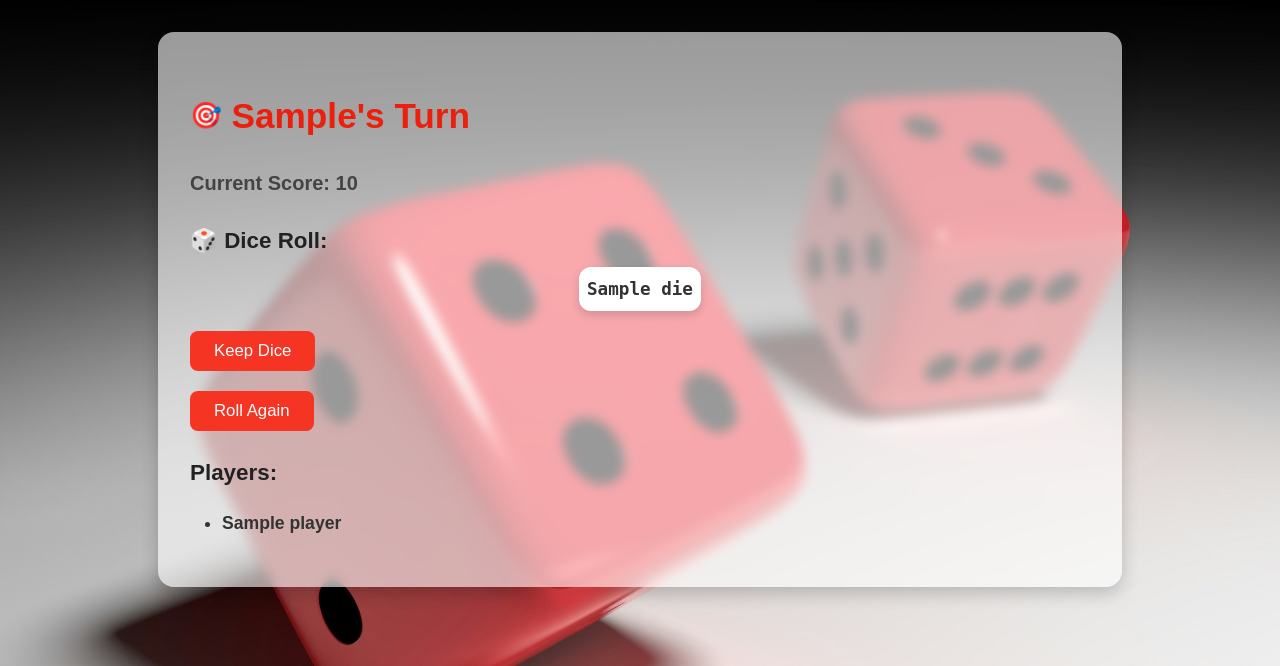
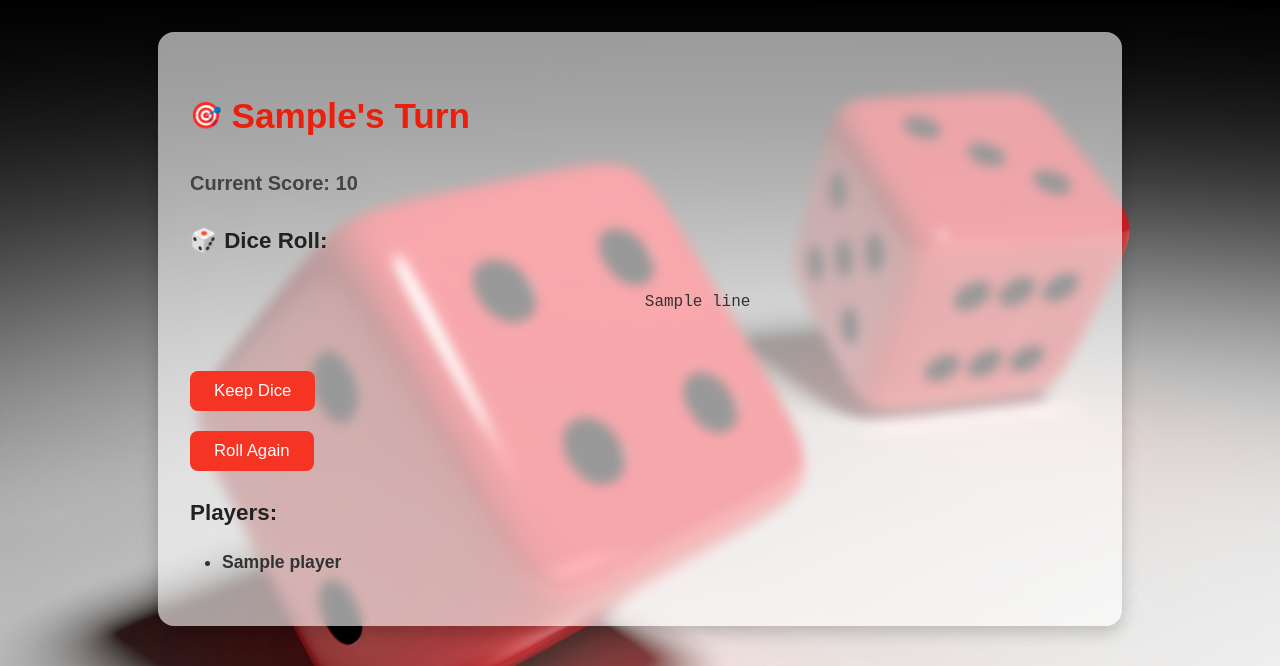
Before and after one commit to realmattimatt/farkle-dice-challenge, a Flask app: template templates/game.html in a window 1280 px wide. Shown: the top 666 px of the page. Run offline with Flask 3, Linux system fonts and the light colour scheme; the template is opened without the code that fills it: most values are stand-ins (such as "Sample title", 1, 10 or a date in 2020).

Commit message:
Fixed multiple looks of the game play

```diff
--- a/Farkle_v3_animate.py
+++ b/Farkle_v3_animate.py
@@ -423,4 +423,4 @@ def show_scoreboard(players):
     print(totals)
 
 
-roll_dice()
+# roll_dice() Used for command line testing
--- a/app.py
+++ b/app.py
@@ -1,27 +1,76 @@
 from flask import Flask, render_template, request, redirect, url_for, session
 import random
 from collections import Counter
+from Farkle_v3_animate import Analyzer
 
 app = Flask(__name__)
-app.secret_key = "your_secret_key"  # Required for session management
+app.secret_key = "your_secret_key"
 
-# Scorer class (same as you had before)
+# 🎯 Dice drawing dictionary
+dice_drawing = {
+    1: ("┌─────────┐", "│         │", "│    ○    │", "│         │", "└─────────┘"),
+    2: ("┌─────────┐", "│  ○      │", "│         │", "│      ○  │", "└─────────┘"),
+    3: ("┌─────────┐", "│  ○      │", "│    ○    │", "│      ○  │", "└─────────┘"),
+    4: ("┌─────────┐", "│  ○   ○  │", "│         │", "│  ○   ○  │", "└─────────┘"),
+    5: ("┌─────────┐", "│  ○   ○  │", "│    ○    │", "│  ○   ○  │", "└─────────┘"),
+    6: ("┌─────────┐", "│  ○   ○  │", "│  ○   ○  │", "│  ○   ○  │", "└─────────┘"),
+}
+
+# ✅ Scoring logic
 class Scorer:
     @staticmethod
     def calculate_score(dice):
         counts = Counter(dice)
-        values = list(counts.values())
         score = 0
-
         for num, count in counts.items():
             if count >= 3:
                 score += 1000 if num == 1 else num * 100
-                counts[num] -= 3
-
-        score += counts[1] * 100
-        score += counts[5] * 50
+                count -= 3
+            if num == 1:
+                score += count * 100
+            elif num == 5:
+                score += count * 50
         return score
 
+# 🎲 Main dice roll route
+@app.route("/roll_dice", methods=["POST"])
+def roll_dice():
+    players = session.get("players")
+    scores = session.get("scores")
+    current = session.get("current_player", 0)
+
+    # Roll dice
+    dice_roll = [random.randint(1, 6) for _ in range(6)]
+    scoring_dice = Analyzer.get_scoring_dice(dice_roll)
+    roll_score = Scorer.calculate_score(scoring_dice)
+
+    # 🎨 Draw ASCII dice
+    dice_faces = [dice_drawing[val] for val in dice_roll]
+    merged_faces = ["  ".join(row) for row in zip(*dice_faces)]
+
+    # Update player score
+    scores[current] += roll_score
+    session["scores"] = scores
+
+    return render_template(
+        "game.html",
+        current_player=players[current],
+        current_score=scores[current],
+        dice=dice_roll,
+        scoring_dice=scoring_dice,
+        score=roll_score,
+        dice_faces=merged_faces
+    )
+
+
+@app.route("/keep_dice", methods=["POST"])
+def keep_dice():
+    # 🔁 Placeholder: Eventually we'll process which dice the user chose to keep
+    return redirect(url_for("roll_dice"))
+
+
+
+# 🏠 Other Routes (unchanged)
 @app.route("/")
 def home():
     return render_template("index.html")
@@ -31,7 +80,7 @@ def players():
     if request.method == "POST":
         player_names = request.form.getlist("player_name")
         return render_template("game.html", players=player_names)
-    return redirect(url_for("setup"))  # fallback if someone accesses it without data
+    return redirect(url_for("setup"))
 
 @app.route("/setup", methods=["GET", "POST"])
 def setup():
@@ -47,7 +96,6 @@ def start_game():
     if not player_names or len(player_names) < 2:
         return redirect(url_for("players"))
 
-    # Save to session
     session["players"] = player_names
     session["scores"] = [0] * len(player_names)
     session["current_player"] = 0
@@ -62,85 +110,7 @@ def play_turn():
     if not players:
         return redirect(url_for("setup"))
 
-    # Show current player turn info
     return render_template("turn.html", player=players[current], score=scores[current])
-
-
-
-# Dice graphics (same as your previous implementation)
-dice_drawing = {
-    1: (
-        "┌─────────┐",
-        "│         │",
-        "│    ○    │",
-        "│         │",
-        "└─────────┘",
-    ),
-    2: (
-        "┌─────────┐",
-        "│  ○      │",
-        "│         │",
-        "│      ○  │",
-        "└─────────┘",
-    ),
-    3: (
-        "┌─────────┐",
-        "│  ○      │",
-        "│    ○    │",
-        "│      ○  │",
-        "└─────────┘",
-    ),
-    4: (
-        "┌─────────┐",
-        "│  ○   ○  │",
-        "│         │",
-        "│  ○   ○  │",
-        "└─────────┘",
-    ),
-    5: (
-        "┌─────────┐",
-        "│  ○   ○  │",
-        "│    ○    │",
-        "│  ○   ○  │",
-        "└─────────┘",
-    ),
-    6: (
-        "┌─────────┐",
-        "│  ○   ○  │",
-        "│  ○   ○  │",
-        "│  ○   ○  │",
-        "└─────────┘",
-    )
-}
-
-# Update roll_dice() to include the dice graphics
-@app.route("/roll", methods=["POST"])
-def roll_dice():
-    players = session.get("players")
-    scores = session.get("scores")
-    current = session.get("current_player", 0)
-
-    # Simulate a dice roll (you could change the number of dice or add any other logic here)
-    dice_roll = [random.randint(1, 6) for _ in range(6)]
-
-    # Save the dice faces in session
-    dice_faces = [dice_drawing[dice] for dice in dice_roll]
-
-    # Calculate the score for the roll
-    roll_score = Scorer.calculate_score(dice_roll)
-
-    # Update the current player's score
-    scores[current] += roll_score
-    session["scores"] = scores
-
-    # Proceed to next player
-    current = (current + 1) % len(players)
-    session["current_player"] = current
-
-    # Render the current player's turn with updated score and dice faces
-    return render_template("turn.html", player=players[current], score=scores[current], dice_faces=dice_faces)
-
-
 
 if __name__ == "__main__":
     app.run(debug=True)
--- a/static/styles.css
+++ b/static/styles.css
@@ -115,3 +115,17 @@ em {
     color: #444;
     margin-bottom: 0.5rem;
 }
+
+.ascii-dice {
+    font-family: 'Courier New', 'Lucida Console', 'Consolas', monospace;
+    font-size: 16px;
+    line-height: 0.8;       /* 👈 This is the key to reducing white space */
+    white-space: pre;
+    text-align: center;
+    overflow-x: auto;
+    display: block;
+    padding: 1rem;
+    margin: 0 auto;
+    box-sizing: border-box;
+    max-width: 100%;
+}
--- a/templates/game.html
+++ b/templates/game.html
@@ -12,11 +12,20 @@
         <div class="status">Current Score: {{ current_score }}</div>
 
         <h2>🎲 Dice Roll:</h2>
-        <div class="dice-container">
-            {% for die in dice %}
-                <div class="die">{{ die }}</div>
+
+        {% if dice_faces %}
+        <pre class="ascii-dice">
+            {% for line in dice_faces %}
+            {{ line }}
             {% endfor %}
-        </div>
+            </pre>
+
+        {% endif %}
+
+
+
+        <!-- Keep Dice / Roll Again buttons here -->
+
 
         <form method="post" action="{{ url_for('keep_dice') }}">
             <button type="submit">Keep Dice</button>
```
